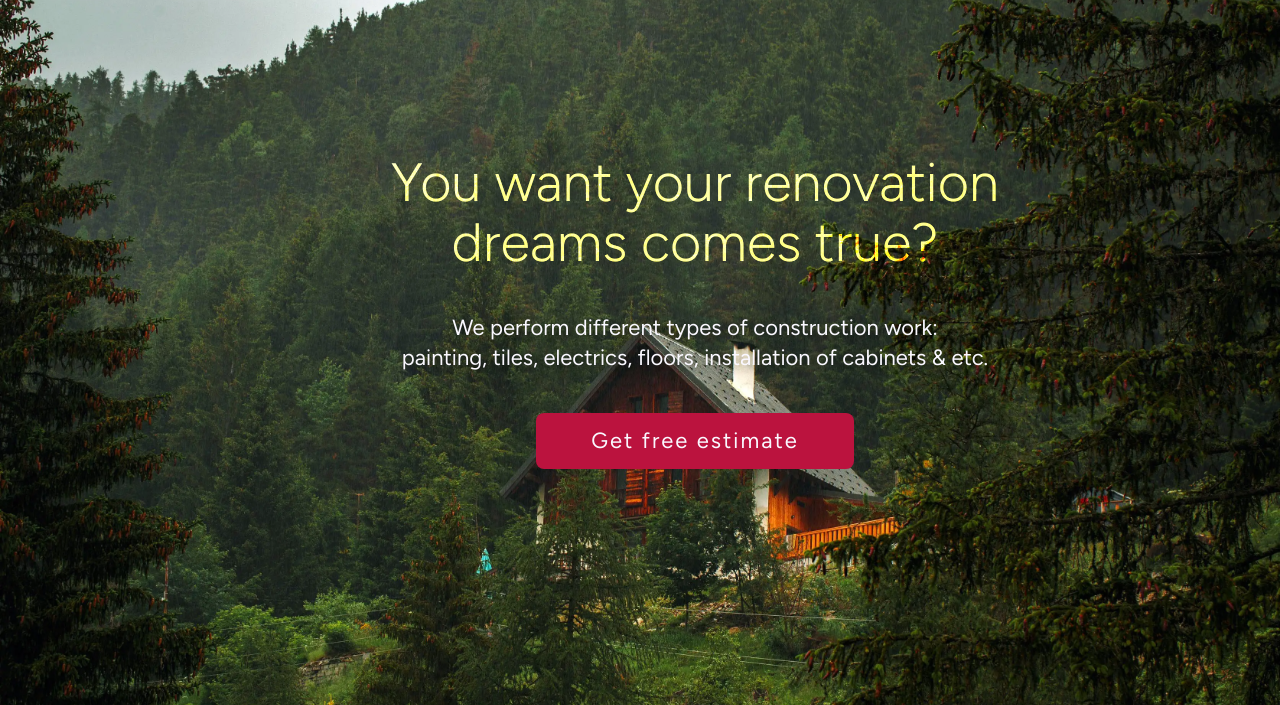
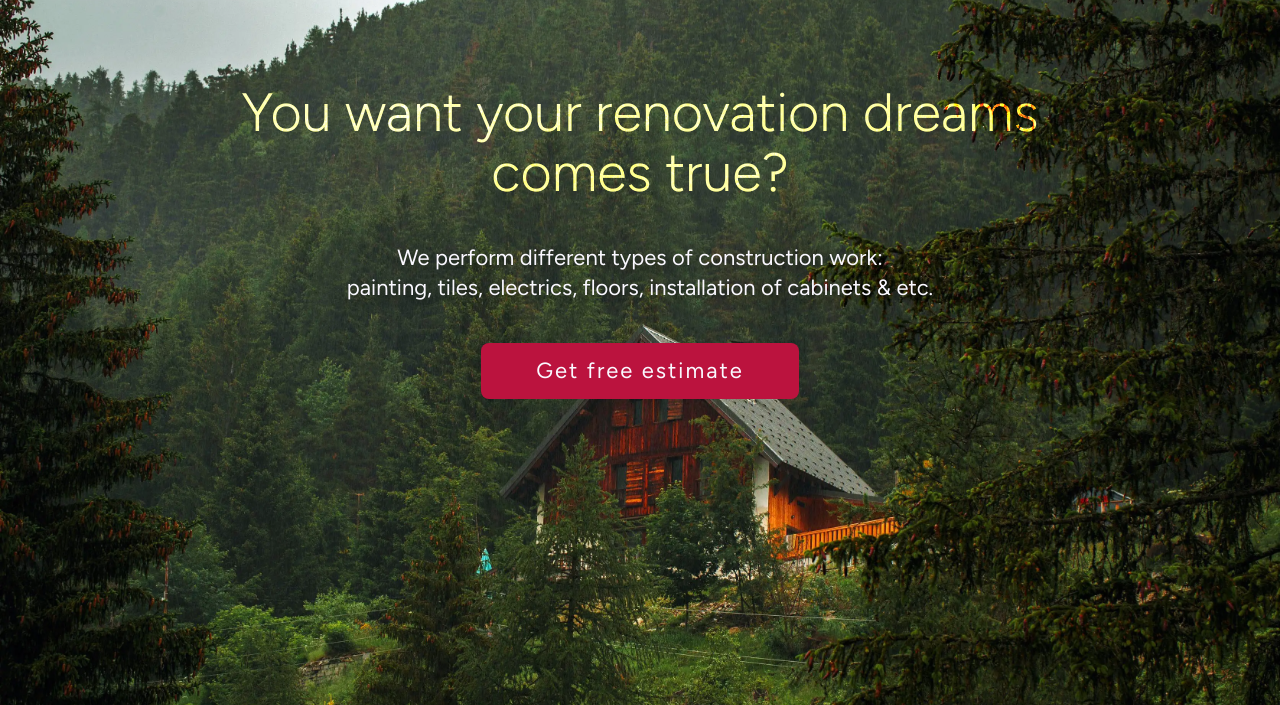
Before and after one commit to DzmitryKhokha/DzmitryKhokha.github.io-aromar-, a plain HTML site: page index.html in a window 1280 px wide. Shown: the part 95-800 px from the top of the page. Drawn offline with nearby package versions, Linux system fonts and the light colour scheme; animation ran at ten frames a second.

Commit message:
Update style.css

```diff
--- a/style.css
+++ b/style.css
@@ -1344,13 +1344,13 @@ a {
         display: flex;
         flex-flow: column;
         max-width: 80%;
-        padding-left: 140px;
         align-items: center;
         text-align: center;
     }
 
     .first__title {
         max-width: 90%;
+        padding-top: 50px;
         font-size: 54px;
         line-height: 60px;
     }
```
